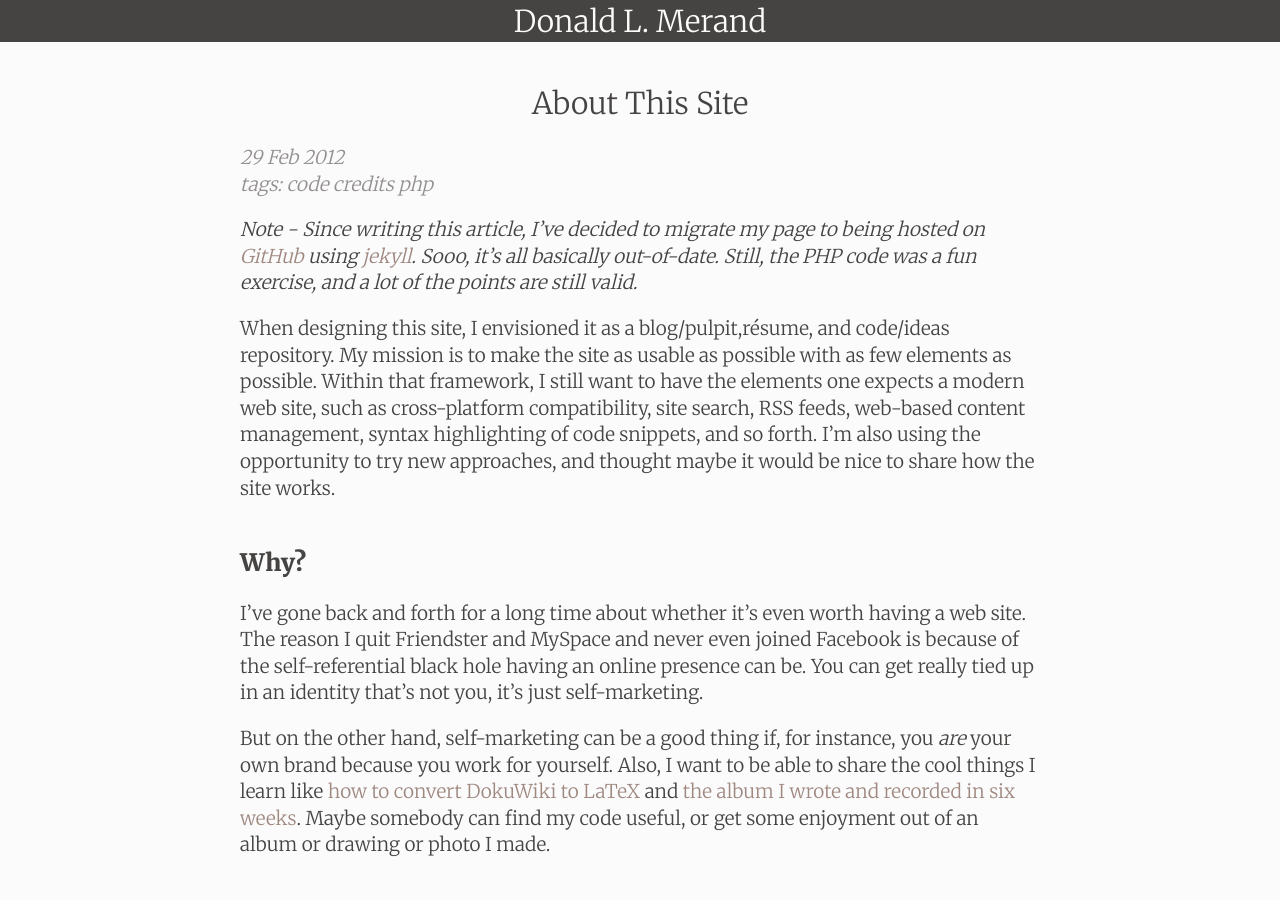
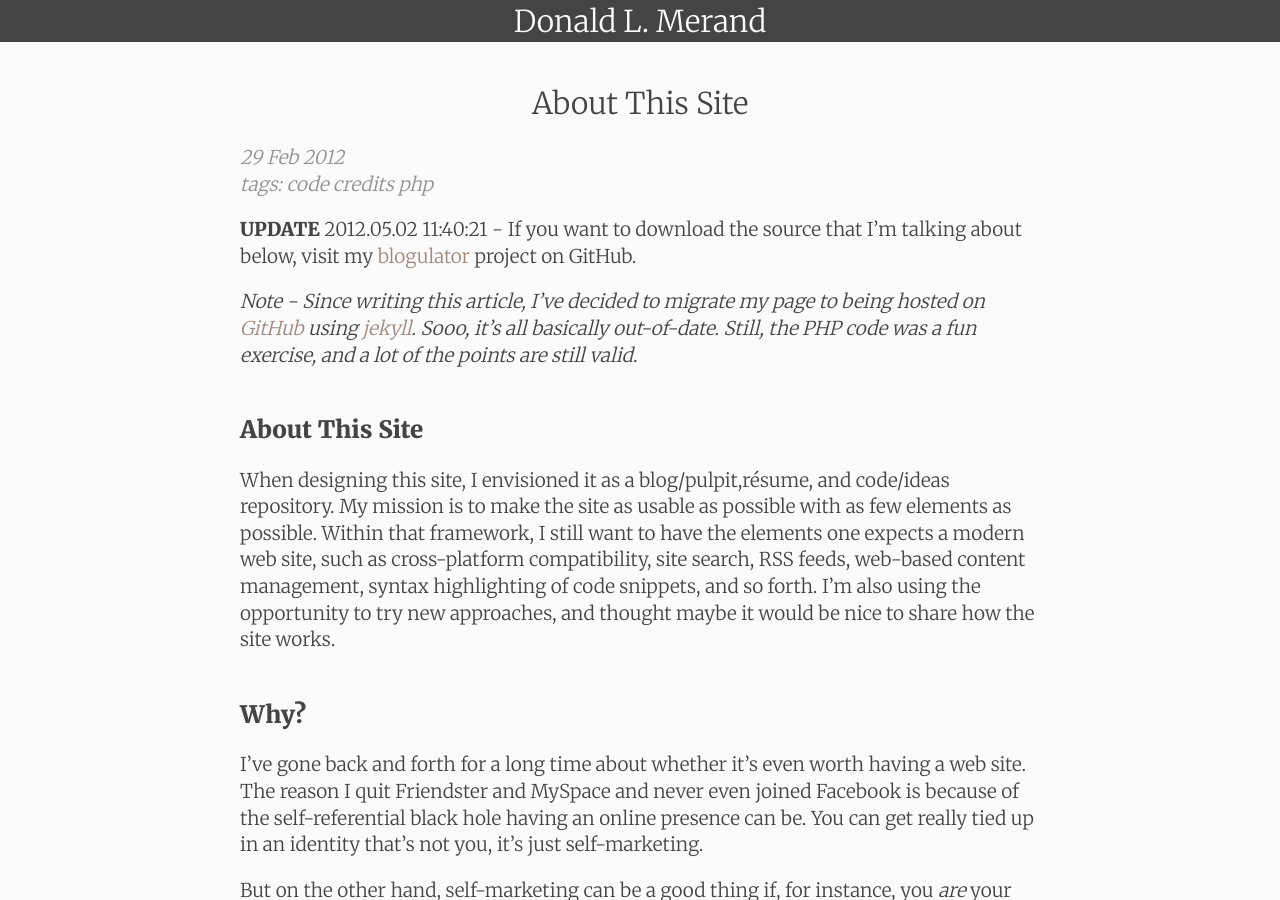
Before and after one commit to dmerand/donald.merand.org, a Jekyll site: the page built from _posts/2012-02-29-about-this-site.md, in a window 1280 px wide and 900 px high. Built offline with Jekyll 4.4.1, drawn with Linux system fonts in a browser that asks for light colours.

Commit message:
added link to blogulator project.

```diff
--- a/_posts/2012-02-29-about-this-site.md
+++ b/_posts/2012-02-29-about-this-site.md
@@ -5,9 +5,12 @@ category: code
 tags: code credits php
 ---
 
+**UPDATE** 2012.05.02 11:40:21 - If you want to download the source that I'm talking about below, visit my [blogulator](https://github.com/dmerand/blogulator) project on GitHub.
+
 _Note - Since writing this article, I've decided to migrate my page to being hosted on [GitHub](http://github.com/dmerand) using [jekyll](https://github.com/mojombo/jekyll). Sooo, it's all basically out-of-date. Still, the PHP code was a fun exercise, and a lot of the points are still valid._
 
 
+# About This Site
 
 When designing this site, I envisioned it as a blog/pulpit,résume, and code/ideas repository. My mission is to make the site as usable as possible with as few elements as possible. Within that framework, I still want to have the elements one expects a modern web site, such as cross-platform compatibility, site search, RSS feeds, web-based content management, syntax highlighting of code snippets, and so forth. I'm also using the opportunity to try new approaches, and thought maybe it would be nice to share how the site works.
 
```
